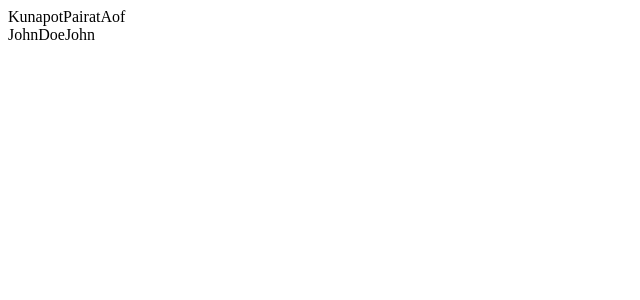
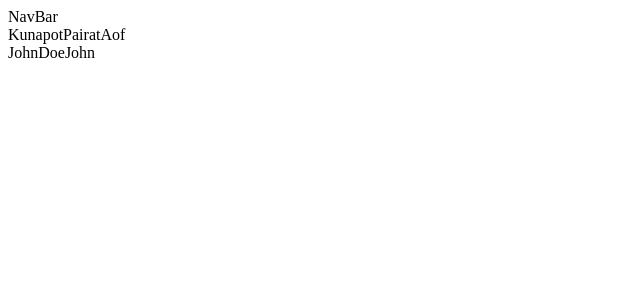
Before and after one commit to aofleejay/simple-portfolio, a React (Create React App) app: page / in a window 1280 px wide. Shown: the top 300 px of the page, without its empty margins (0-640 px from the left). Built offline with nearby package versions, Linux system fonts and the light colour scheme; data requests are answered from the project's data file.

Commit message:
add Header

```diff
--- a/src/components/App.js
+++ b/src/components/App.js
@@ -1,10 +1,14 @@
 import React, { Component } from 'react'
 import Home from './Home'
+import Header from './Header'
 
 class App extends Component {
   render () {
     return (
-      <Home />
+      <div>
+        <Header />
+        <Home />
+      </div>
     )
   }
 }
--- /dev/null
+++ b/src/components/Header.js
@@ -0,0 +1,11 @@
+import React, { Component } from 'react'
+
+class Header extends Component {
+  render () {
+    return (
+      <nav>NavBar</nav>
+    )
+  }
+}
+
+export default Header
```
